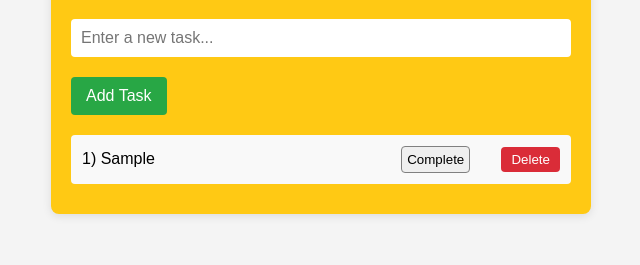
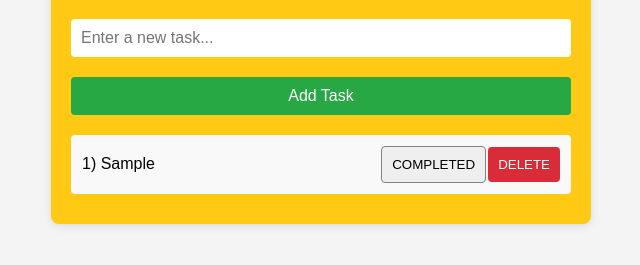
Before and after one commit to ZainiRomand/to-dolist, a plain HTML site: page index.html in a window 1280 px wide. Both pictures are taken after typing "Sample" into the empty fields and a click on the button "Add Task". Shown: the part 109-374 px from the top of the page, without its empty margins (319-959 px from the left). Drawn offline with Linux system fonts and the light colour scheme.

Commit message:
Change display as grid

```diff
--- a/script.js
+++ b/script.js
@@ -24,7 +24,7 @@ function renderTasks() {
         taskText.textContent = (index + 1).toString() + ")  " + task.text;
 
         tdTask.appendChild(taskText);
-        tdTask.style.cssText = "width: 60%;";
+        tdTask.style.cssText = "width: 70%;";
 
         taskDiv.appendChild(tdTask);
 
@@ -33,9 +33,9 @@ function renderTasks() {
         const completeBtn = document.createElement('button');
 
         completeBtn.style.cssText =
-            "padding: 5px 5px; border: 1px solid grey; border-radius:4px;"
+            "padding: 10px 10px; border: 1px solid grey; border-radius:4px;"
 
-        completeBtn.textContent = task.completed ? 'Undo' : 'Complete';
+        completeBtn.textContent = task.completed ? 'UNDO' : 'COMPLETED';
         const tempColor = completeBtn.style.backgroundColor;
         completeBtn.onmouseenter = () => { completeBtn.style.backgroundColor = 'lightgrey'; };
         completeBtn.onmouseleave = () => { completeBtn.style.backgroundColor = tempColor; };
@@ -48,7 +48,7 @@ function renderTasks() {
         // Delete button
         const tdDelete = document.createElement('td');
         const deleteBtn = document.createElement('button');
-        deleteBtn.textContent = 'Delete';
+        deleteBtn.textContent = 'DELETE';
         deleteBtn.classList.add('delete-btn');
         deleteBtn.onclick = () => deleteTask(index);
 
--- a/styles.css
+++ b/styles.css
@@ -5,6 +5,7 @@ body {
     background-color: #f4f4f4;
 }
 #app {
+    display:grid;
     max-width: 500px;
     min-width: 300px;
     margin: 0 auto;
@@ -60,7 +61,7 @@ h1 {
     color: white;
     border: none;
     cursor: pointer;
-    padding: 5px 10px;
+    padding: 10px 10px;
     border-radius: 4px;
 }
 .delete-btn:hover {
```
